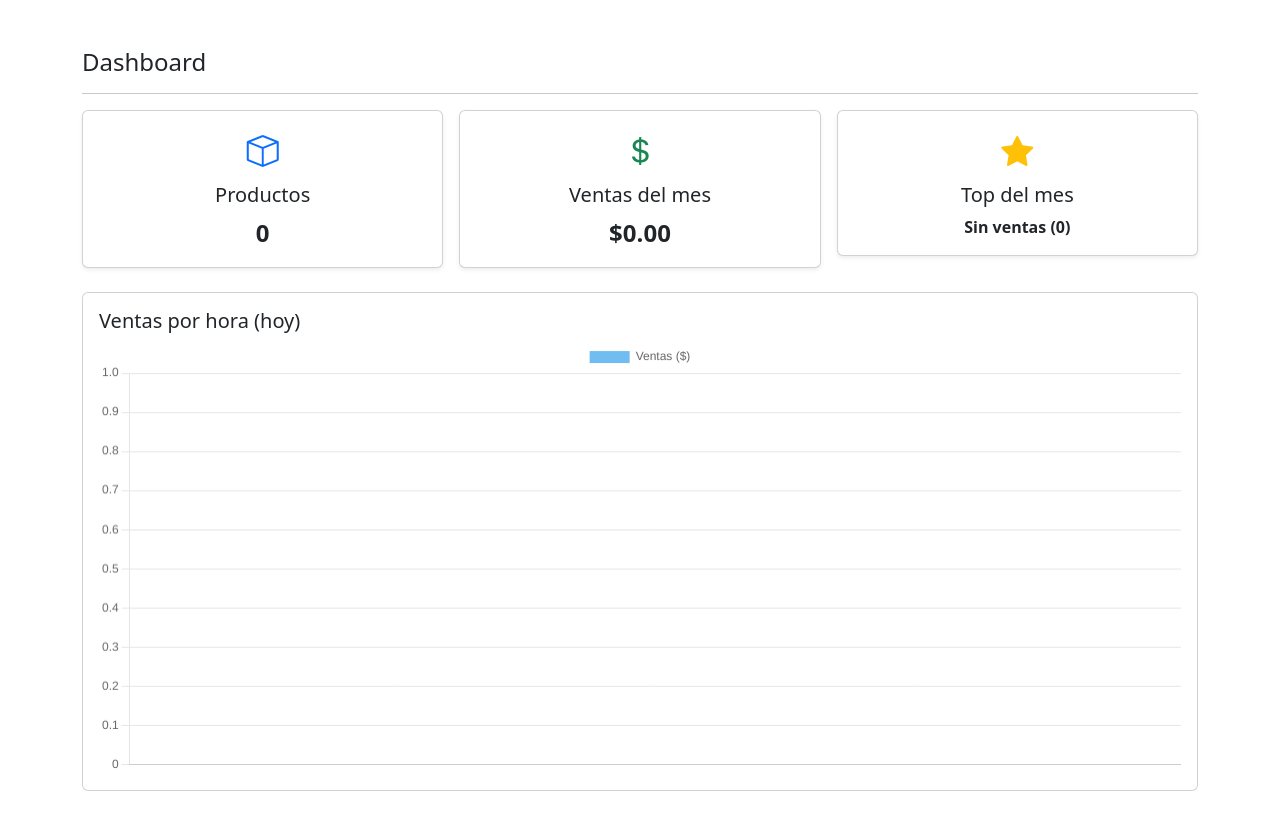
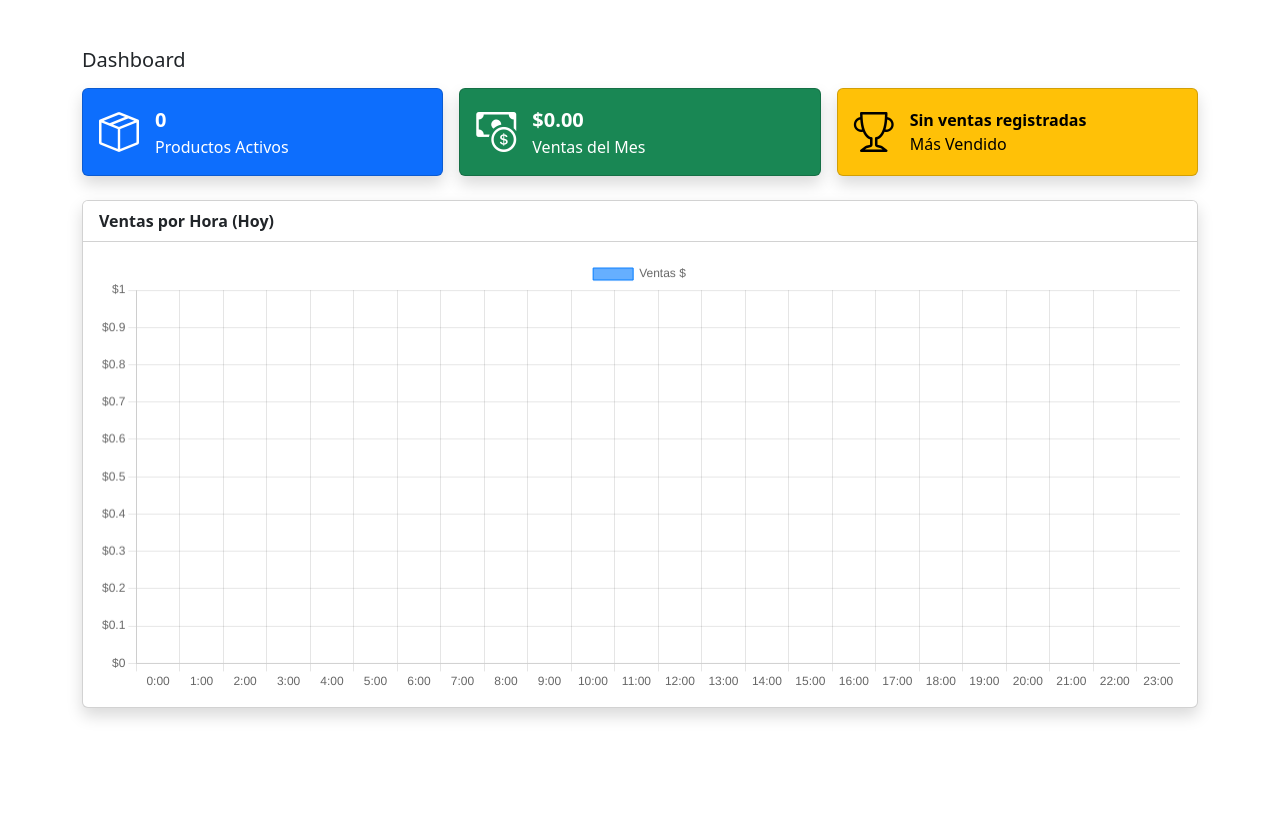
Before and after one commit to Varvus/Vexapos, a PHP site: page /admin-dashboard.php in a window 1280 px wide. Shown: the part 74-889 px from the top of the page. After the commit the page ends 793 px from the top, so only its background shows below. Run offline with PHP 8.4, Linux system fonts and the light colour scheme; data that the repository does not hold is empty; a stand-in replaces the project's code that opens the database connection.

Commit message:
Mejora de datos

```diff
--- a/admin-dashboard.php
+++ b/admin-dashboard.php
@@ -1,129 +1,123 @@
+<?php
+include __DIR__ . "/php/connect.php";
+include __DIR__ . "/php/verifica-usuario.php";
+
+// Total productos activos
+$stmt = $conn->prepare("SELECT COUNT(*) AS total FROM producto WHERE cve_usuario = ? AND activo = 1");
+$stmt->bind_param("i", $cve_usuario);
+$stmt->execute();
+$result = $stmt->get_result()->fetch_assoc();
+$total_productos = $result['total'];
+
+// Total ventas del mes
+$stmt = $conn->prepare("SELECT SUM(total) AS total FROM pedido WHERE cve_usuario = ? AND MONTH(fec_crea) = MONTH(CURRENT_DATE()) AND YEAR(fec_crea) = YEAR(CURRENT_DATE())");
+$stmt->bind_param("i", $cve_usuario);
+$stmt->execute();
+$result = $stmt->get_result()->fetch_assoc();
+$total_ventas_mes = $result['total'] ?? 0;
+
+// Producto más vendido del mes
+$stmt = $conn->prepare("SELECT p.nombre, SUM(d.cantidad) AS total FROM pedido_det d JOIN producto p ON p.cve_producto = d.cve_producto WHERE d.cve_usuario = ? AND MONTH(d.fec_crea) = MONTH(CURRENT_DATE()) AND YEAR(d.fec_crea) = YEAR(CURRENT_DATE()) GROUP BY d.cve_producto ORDER BY total DESC LIMIT 1");
+$stmt->bind_param("i", $cve_usuario);
+$stmt->execute();
+$result = $stmt->get_result()->fetch_assoc();
+$producto_mas_vendido = $result ? $result['nombre'] . " ({$result['total']} vendidos)" : "Sin ventas registradas";
+
+// Ventas por hora del día actual
+$stmt = $conn->prepare("SELECT HOUR(fec_crea) AS hora, SUM(total) AS total FROM pedido WHERE cve_usuario = ? AND DATE(fec_crea) = CURDATE() GROUP BY HOUR(fec_crea)");
+$stmt->bind_param("i", $cve_usuario);
+$stmt->execute();
+$horas = array_fill(0, 24, 0);
+$result = $stmt->get_result();
+while ($row = $result->fetch_assoc()) {
+    $horas[(int)$row['hora']] = (float)$row['total'];
+}
+?>
+
 <!DOCTYPE html>
 <html>
 
 <head>
     <?php include "initials.php"; ?>
     <title>VEXAPOS: Admin-Dashboard</title>
-    <style>
-        .card-icon {
-            font-size: 2rem;
-        }
-    </style>
+    <script src="https://cdn.jsdelivr.net/npm/chart.js"></script>
 </head>
 
 <body>
     <?php include "admin-menu.php"; ?>
 
-    <?php
-    include __DIR__ . "/php/connect.php";
-    include __DIR__ . "/php/verifica-usuario.php";
+    <div class="container py-4">
+        <h5 class="mb-3">Dashboard</h5>
 
-    // Total de productos activos
-    $stmt = $conn->prepare("SELECT COUNT(*) FROM producto WHERE cve_usuario = ? AND activo = 1");
-    $stmt->bind_param("i", $cve_usuario);
-    $stmt->execute();
-    $stmt->bind_result($total_productos);
-    $stmt->fetch();
-    $stmt->close();
-
-    // Pedidos del mes
-    $stmt = $conn->prepare("SELECT IFNULL(SUM(total), 0) FROM pedido WHERE cve_usuario = ? AND MONTH(fec_crea) = MONTH(CURDATE()) AND YEAR(fec_crea) = YEAR(CURDATE())");
-    $stmt->bind_param("i", $cve_usuario);
-    $stmt->execute();
-    $stmt->bind_result($total_mes);
-    $stmt->fetch();
-    $stmt->close();
-
-    // Producto más vendido
-    $stmt = $conn->prepare("SELECT p.nombre, SUM(pd.cantidad) AS total_vendido FROM pedido_det pd JOIN producto p ON p.cve_usuario = pd.cve_usuario AND p.cve_producto = pd.cve_producto JOIN pedido pe ON pe.cve_usuario = pd.cve_usuario AND pe.cve_pedido = pd.cve_pedido WHERE pd.cve_usuario = ? AND MONTH(pe.fec_crea) = MONTH(CURDATE()) GROUP BY p.nombre ORDER BY total_vendido DESC LIMIT 1");
-    $stmt->bind_param("i", $cve_usuario);
-    $stmt->execute();
-    $stmt->bind_result($producto_top, $total_top);
-    $stmt->fetch();
-    $stmt->close();
-
-    if (!$producto_top) {
-        $producto_top = "Sin ventas";
-        $total_top = 0;
-    }
-
-    // Ventas por hora (hoy)
-    $stmt = $conn->prepare("SELECT HOUR(fec_crea) AS hora, SUM(total) AS total FROM pedido WHERE cve_usuario = ? AND DATE(fec_crea) = CURDATE() GROUP BY hora");
-    $stmt->bind_param("i", $cve_usuario);
-    $stmt->execute();
-    $result = $stmt->get_result();
-    $horas = [];
-    $ventas = [];
-    while ($row = $result->fetch_assoc()) {
-        $horas[] = $row['hora'] . ":00";
-        $ventas[] = $row['total'];
-    }
-    $stmt->close();
-    ?>
-
-    <div class="container py-4">
-        <h4>Dashboard</h4>
-        <hr>
-
-        <div class="row g-3 mb-4">
-            <div class="col-md-4">
-                <div class="card shadow-sm">
-                    <div class="card-body text-center">
-                        <i class="bi bi-box card-icon text-primary"></i>
-                        <h5 class="mt-2">Productos</h5>
-                        <p class="fs-4 fw-bold mb-0"><?= $total_productos ?></p>
+        <div class="row row-cols-1 row-cols-md-3 g-3 mb-4">
+            <div class="col">
+                <div class="card text-bg-primary shadow h-100">
+                    <div class="card-body d-flex align-items-center">
+                        <i class="bi bi-box-seam display-6 me-3"></i>
+                        <div>
+                            <div class="fw-bold fs-5"><?= $total_productos ?></div>
+                            <div>Productos Activos</div>
+                        </div>
                     </div>
                 </div>
             </div>
 
-            <div class="col-md-4">
-                <div class="card shadow-sm">
-                    <div class="card-body text-center">
-                        <i class="bi bi-currency-dollar card-icon text-success"></i>
-                        <h5 class="mt-2">Ventas del mes</h5>
-                        <p class="fs-4 fw-bold mb-0">$<?= number_format($total_mes, 2) ?></p>
+            <div class="col">
+                <div class="card text-bg-success shadow h-100">
+                    <div class="card-body d-flex align-items-center">
+                        <i class="bi bi-cash-coin display-6 me-3"></i>
+                        <div>
+                            <div class="fw-bold fs-5">$<?= number_format($total_ventas_mes, 2) ?></div>
+                            <div>Ventas del Mes</div>
+                        </div>
                     </div>
                 </div>
             </div>
 
-            <div class="col-md-4">
-                <div class="card shadow-sm">
-                    <div class="card-body text-center">
-                        <i class="bi bi-star-fill card-icon text-warning"></i>
-                        <h5 class="mt-2">Top del mes</h5>
-                        <p class="fw-bold mb-0"><?= htmlspecialchars($producto_top) ?> (<?= $total_top ?>)</p>
+            <div class="col">
+                <div class="card text-bg-warning shadow h-100">
+                    <div class="card-body d-flex align-items-center">
+                        <i class="bi bi-trophy display-6 me-3"></i>
+                        <div>
+                            <div class="fw-bold fs-6"><?= $producto_mas_vendido ?></div>
+                            <div>Más Vendido</div>
+                        </div>
                     </div>
                 </div>
             </div>
         </div>
 
-        <div class="card">
+        <div class="card shadow mb-4">
+            <div class="card-header bg-white fw-bold">Ventas por Hora (Hoy)</div>
             <div class="card-body">
-                <h5 class="card-title">Ventas por hora (hoy)</h5>
-                <canvas id="ventasHoraChart" height="120"></canvas>
+                <canvas id="grafica-horas" height="120"></canvas>
             </div>
         </div>
     </div>
 
-    <script src="https://cdn.jsdelivr.net/npm/chart.js"></script>
     <script>
-        const ctx = document.getElementById('ventasHoraChart').getContext('2d');
+        const ctx = document.getElementById('grafica-horas');
         new Chart(ctx, {
             type: 'bar',
             data: {
-                labels: <?= json_encode($horas) ?>,
+                labels: [...Array(24).keys()].map(h => `${h}:00`),
                 datasets: [{
-                    label: 'Ventas ($)',
-                    data: <?= json_encode($ventas) ?>,
-                    backgroundColor: 'rgba(54, 162, 235, 0.7)',
-                    borderRadius: 6
+                    label: 'Ventas $',
+                    data: <?= json_encode(array_values($horas)) ?>,
+                    backgroundColor: 'rgba(0, 123, 255, 0.6)',
+                    borderColor: 'rgba(0, 123, 255, 1)',
+                    borderWidth: 1
                 }]
             },
             options: {
-                responsive: true,
                 scales: {
                     y: {
-                        beginAtZero: true
+                        beginAtZero: true,
+                        ticks: {
+                            callback: function(value) {
+                                return '$' + value;
+                            }
+                        }
                     }
                 }
             }
@@ -132,5 +126,4 @@
 
     <?php include "footer.php"; ?>
 </body>
-
 </html>
```
